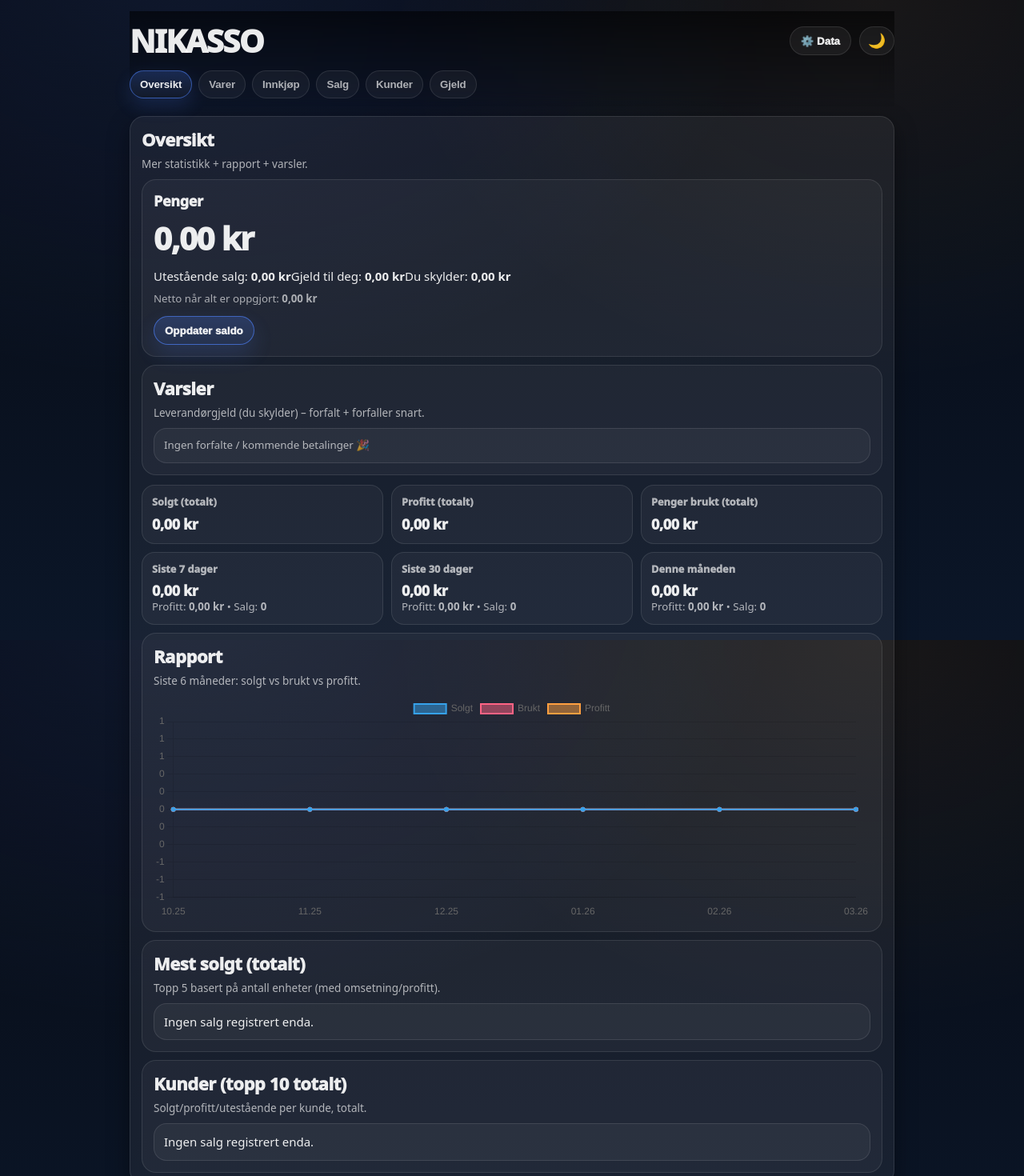
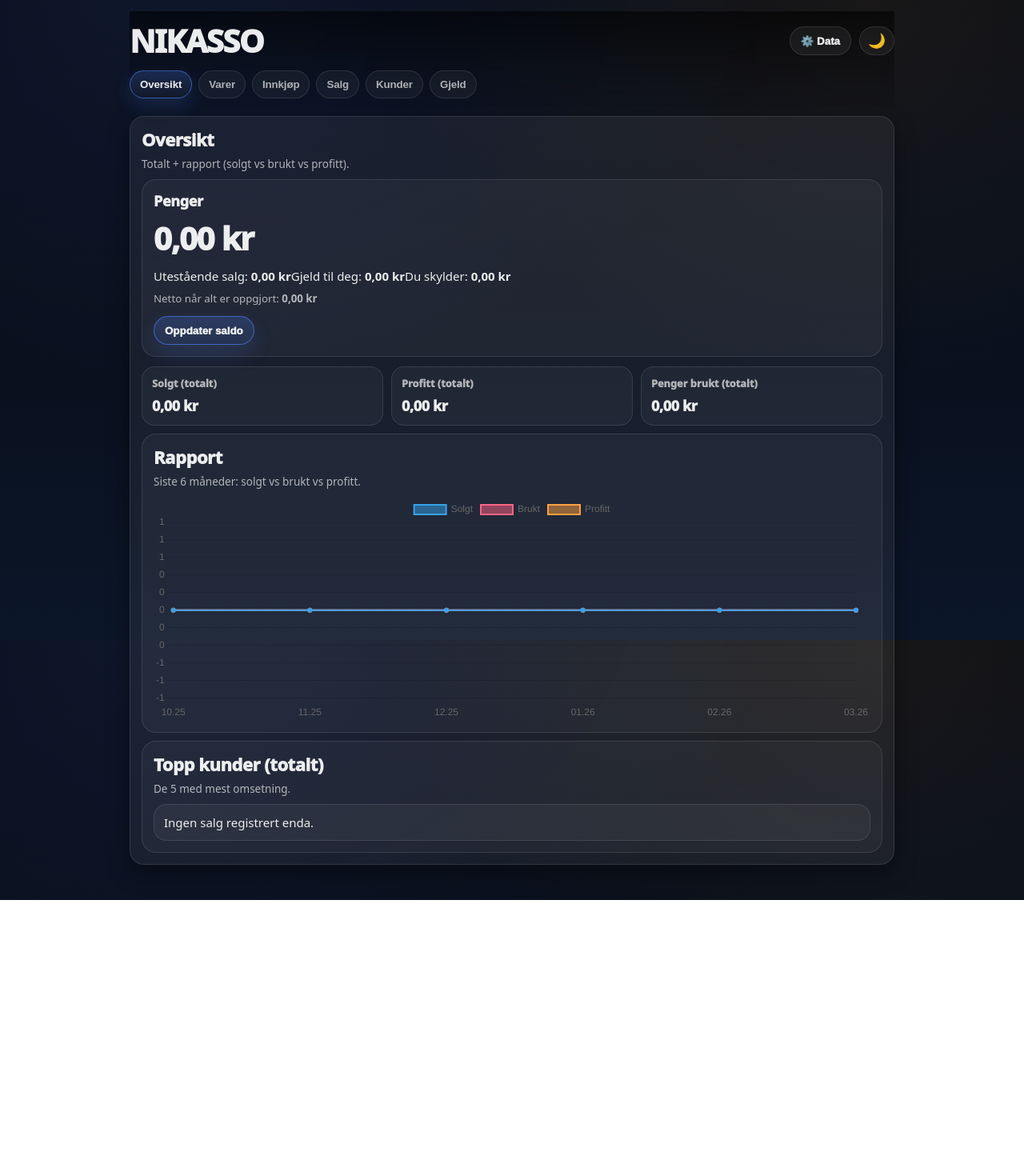
Before and after one commit to nikolaihoffmann-svg/Nikasso-, a React (Vite) app: page / in a window 1280 px wide. Shown: the top 1470 px of the page at 80% size. After the commit the page ends 1125 px from the top, so only its background shows below. Built offline with nearby package versions, Linux system fonts and the light colour scheme.

Commit message:
Update Oversikt.tsx

```diff
--- a/src/pages/Oversikt.tsx
+++ b/src/pages/Oversikt.tsx
@@ -48,37 +48,10 @@ function isAfter(dateIso: string, from: Date) {
   return Number.isFinite(d.getTime()) && d.getTime() >= from.getTime();
 }
 
-function startOfMonth(d = new Date()) {
-  return new Date(d.getFullYear(), d.getMonth(), 1, 0, 0, 0, 0);
-}
-
 function monthKey(d: Date) {
   const y = d.getFullYear();
   const m = String(d.getMonth() + 1).padStart(2, "0");
   return `${y}-${m}`;
-}
-
-function parseDateOnly(dateStr?: string) {
-  if (!dateStr) return null;
-  const d = new Date(`${dateStr}T12:00:00`);
-  return Number.isFinite(d.getTime()) ? d : null;
-}
-
-function daysUntil(dueDate?: string) {
-  const d = parseDateOnly(dueDate);
-  if (!d) return null;
-  const now = new Date();
-  const diff = d.getTime() - now.getTime();
-  return Math.ceil(diff / (1000 * 60 * 60 * 24));
-}
-
-function dueLabel(dueDate?: string) {
-  const n = daysUntil(dueDate);
-  if (n === null) return null;
-  if (n < 0) return { kind: "overdue" as const, text: `Forfalt (${Math.abs(n)}d)` };
-  if (n === 0) return { kind: "soon" as const, text: "Forfaller i dag" };
-  if (n <= 7) return { kind: "soon" as const, text: `Forfaller om ${n}d` };
-  return { kind: "ok" as const, text: `Forfaller om ${n}d` };
 }
 
 function saleLinesSafe(s: Sale): SaleLine[] {
@@ -125,10 +98,6 @@ export function Oversikt() {
     return m;
   }, []);
 
-  const from7 = useMemo(() => new Date(Date.now() - 7 * 24 * 60 * 60 * 1000), []);
-  const from30 = useMemo(() => new Date(Date.now() - 30 * 24 * 60 * 60 * 1000), []);
-  const fromMonth = useMemo(() => startOfMonth(new Date()), []);
-
   function calcProfitForSale(s: any) {
     const lines = saleLinesSafe(s as Sale);
     if (lines.length > 0) {
@@ -141,7 +110,6 @@ export function Oversikt() {
         return acc + (unitPrice - unitCost) * qty;
       }, 0);
     }
-
     const unitCost = Number.isFinite(Number(s.unitCostAtSale)) ? Number(s.unitCostAtSale) : byItemId.get(s.itemId)?.cost ?? 0;
     const qty = Number(s.qty ?? 0);
     const unitPrice = Number(s.unitPrice ?? 0);
@@ -153,15 +121,9 @@ export function Oversikt() {
     const unpaidReceivablesTotal = receivables.reduce((a, r) => a + Math.max(0, receivableRemaining(r)), 0);
     const unpaidPayablesTotal = payables.reduce((a, p) => a + Math.max(0, payableRemaining(p)), 0);
 
-    const s7 = sales.filter((s) => isAfter(s.createdAt, from7));
-    const s30 = sales.filter((s) => isAfter(s.createdAt, from30));
-    const sm = sales.filter((s) => isAfter(s.createdAt, fromMonth));
-
-    const sumRevenue = (list: any[]) => list.reduce((a, b) => a + (Number(b.total) || 0), 0);
-    const sumProfit = (list: any[]) => list.reduce((a, b) => a + calcProfitForSale(b), 0);
-
-    const spentTotal = purchases.reduce((a, p) => a + (Number(p.total) || 0), 0);
-    const spent30 = purchases.filter((p) => isAfter(p.createdAt, from30)).reduce((a, p) => a + (Number(p.total) || 0), 0);
+    const revenueAll = sales.reduce((a, s) => a + (Number(s.total) || 0), 0);
+    const profitAll = sales.reduce((a, s) => a + calcProfitForSale(s), 0);
+    const spentAll = purchases.reduce((a, p) => a + (Number(p.total) || 0), 0);
 
     const netWhenSettled = Number(saldo) + unpaidSalesTotal + unpaidReceivablesTotal - unpaidPayablesTotal;
 
@@ -171,76 +133,12 @@ export function Oversikt() {
       unpaidPayablesTotal,
       netWhenSettled,
 
-      spentTotal,
-      spent30,
+      revenueAll,
+      profitAll,
+      spentAll,
+    };
+  }, [sales, receivables, payables, purchases, saldo, byItemId]);
 
-      revenue7: sumRevenue(s7),
-      profit7: sumProfit(s7),
-      count7: s7.length,
-
-      revenue30: sumRevenue(s30),
-      profit30: sumProfit(s30),
-      count30: s30.length,
-
-      revenueM: sumRevenue(sm),
-      profitM: sumProfit(sm),
-      countM: sm.length,
-
-      revenueAll: sumRevenue(sales),
-      profitAll: sumProfit(sales),
-      countAll: sales.length,
-    };
-  }, [sales, receivables, payables, purchases, saldo, from7, from30, fromMonth, byItemId]);
-
-  // Varsler leverandør (du skylder)
-  const alerts = useMemo(() => {
-    const list = payables
-      .map((p) => ({ p, remain: Math.max(0, payableRemaining(p)), label: dueLabel(p.dueDate) }))
-      .filter((x) => x.remain > 0)
-      .sort((a, b) => {
-        const ad = parseDateOnly(a.p.dueDate)?.getTime() ?? Number.POSITIVE_INFINITY;
-        const bd = parseDateOnly(b.p.dueDate)?.getTime() ?? Number.POSITIVE_INFINITY;
-        return ad - bd;
-      });
-
-    const overdue = list.filter((x) => x.label?.kind === "overdue").slice(0, 5);
-    const soon = list.filter((x) => x.label?.kind === "soon").slice(0, 5);
-
-    return { overdue, soon };
-  }, [payables]);
-
-  // Topp solgt (totalt, ikke bare 30 dager)
-  const mostSoldAll = useMemo(() => {
-    const map = new Map<string, { itemId: string; name: string; qty: number; revenue: number; profit: number }>();
-
-    for (const s of sales) {
-      const lines = saleLinesSafe(s);
-      for (const l of lines) {
-        const key = l.itemId || l.itemName;
-
-        const unitCost = Number.isFinite(Number(l.unitCostAtSale))
-          ? Number(l.unitCostAtSale)
-          : byItemId.get(l.itemId)?.cost ?? 0;
-
-        const prev = map.get(key) || { itemId: String(l.itemId), name: String(l.itemName), qty: 0, revenue: 0, profit: 0 };
-        const qty = Number(l.qty) || 0;
-        const rev = (Number(l.unitPrice) || 0) * qty;
-        const prof = ((Number(l.unitPrice) || 0) - unitCost) * qty;
-
-        prev.qty += qty;
-        prev.revenue += rev;
-        prev.profit += prof;
-
-        map.set(key, prev);
-      }
-    }
-
-    const arr = Array.from(map.values());
-    arr.sort((a, b) => b.qty - a.qty || b.revenue - a.revenue);
-    return arr.slice(0, 5);
-  }, [sales, byItemId]);
-
-  // Chart data (last 6 months): revenue vs spent + profit
   const chartData = useMemo(() => {
     const months: string[] = [];
     const now = new Date();
@@ -251,9 +149,11 @@ export function Oversikt() {
 
     const revBy = new Map<string, number>();
     const profitBy = new Map<string, number>();
+    const spentBy = new Map<string, number>();
     for (const m of months) {
       revBy.set(m, 0);
       profitBy.set(m, 0);
+      spentBy.set(m, 0);
     }
 
     for (const s of sales) {
@@ -265,9 +165,6 @@ export function Oversikt() {
       profitBy.set(k, (profitBy.get(k) || 0) + calcProfitForSale(s));
     }
 
-    const spentBy = new Map<string, number>();
-    for (const m of months) spentBy.set(m, 0);
-
     for (const p of purchases) {
       const d = new Date(p.createdAt);
       if (!Number.isFinite(d.getTime())) continue;
@@ -278,7 +175,7 @@ export function Oversikt() {
 
     const labels = months.map((m) => {
       const [y, mm] = m.split("-");
-      return `${mm}.${y.slice(2)}`; // 03.26
+      return `${mm}.${y.slice(2)}`;
     });
 
     return {
@@ -289,12 +186,10 @@ export function Oversikt() {
     };
   }, [sales, purchases, byItemId]);
 
-  // Render chart
   useEffect(() => {
     const canvas = chartRef.current;
     if (!canvas) return;
 
-    // destroy old
     if (chartInst.current) {
       chartInst.current.destroy();
       chartInst.current = null;
@@ -308,27 +203,9 @@ export function Oversikt() {
       data: {
         labels: chartData.labels,
         datasets: [
-          {
-            label: "Solgt",
-            data: chartData.revenue,
-            tension: 0.25,
-            borderWidth: 2,
-            pointRadius: 2,
-          },
-          {
-            label: "Brukt",
-            data: chartData.spent,
-            tension: 0.25,
-            borderWidth: 2,
-            pointRadius: 2,
-          },
-          {
-            label: "Profitt",
-            data: chartData.profit,
-            tension: 0.25,
-            borderWidth: 2,
-            pointRadius: 2,
-          },
+          { label: "Solgt", data: chartData.revenue, tension: 0.25, borderWidth: 2, pointRadius: 2 },
+          { label: "Brukt", data: chartData.spent, tension: 0.25, borderWidth: 2, pointRadius: 2 },
+          { label: "Profitt", data: chartData.profit, tension: 0.25, borderWidth: 2, pointRadius: 2 },
         ],
       },
       options: {
@@ -344,19 +221,20 @@ export function Oversikt() {
         },
         scales: {
           y: {
+            border: { display: false }, // ✅ erstatter grid.drawBorder (som ikke finnes)
+            grid: { display: true },
             ticks: {
               callback: (v) => {
                 const n = Number(v);
                 if (!Number.isFinite(n)) return String(v);
-                // short format
                 if (Math.abs(n) >= 1000000) return `${Math.round(n / 100000) / 10}M`;
                 if (Math.abs(n) >= 1000) return `${Math.round(n / 100) / 10}k`;
                 return `${Math.round(n)}`;
               },
             },
-            grid: { drawBorder: false },
           },
           x: {
+            border: { display: false },
             grid: { display: false },
           },
         },
@@ -371,35 +249,29 @@ export function Oversikt() {
     };
   }, [chartData]);
 
-  // Top customers (total)
-  const perCustomerAll = useMemo(() => {
-    const map = new Map<string, { name: string; revenue: number; profit: number; unpaid: number; count: number }>();
-
+  const topCustomers = useMemo(() => {
+    const map = new Map<string, { name: string; revenue: number; profit: number; count: number }>();
     for (const s of sales) {
       const key = s.customerId ? `c:${s.customerId}` : "anon";
       const name =
         s.customerName ||
         (s.customerId ? customers.find((c) => c.id === s.customerId)?.name : null) ||
         "Anonym";
-
-      const prev = map.get(key) || { name, revenue: 0, profit: 0, unpaid: 0, count: 0 };
+      const prev = map.get(key) || { name, revenue: 0, profit: 0, count: 0 };
       prev.revenue += Number(s.total) || 0;
       prev.profit += calcProfitForSale(s);
       prev.count += 1;
-      prev.unpaid += Math.max(0, saleRemaining(s));
       map.set(key, prev);
     }
-
     const arr = Array.from(map.values());
     arr.sort((a, b) => b.revenue - a.revenue);
-    return arr.slice(0, 10);
+    return arr.slice(0, 5);
   }, [sales, customers, byItemId]);
 
   function openSaldoModal() {
     setSaldoInput(String(saldo));
     setSaldoOpen(true);
   }
-
   function saveSaldo() {
     const v = toNum(saldoInput);
     setSaldo(v);
@@ -409,9 +281,8 @@ export function Oversikt() {
   return (
     <div className="card">
       <div className="cardTitle">Oversikt</div>
-      <div className="cardSub">Mer statistikk + rapport + varsler.</div>
+      <div className="cardSub">Totalt + rapport (solgt vs brukt vs profitt).</div>
 
-      {/* Penger */}
       <div className="card" style={{ marginTop: 0 }}>
         <div className="cardTitle" style={{ fontSize: 18, marginBottom: 8 }}>
           Penger
@@ -431,7 +302,7 @@ export function Oversikt() {
           </span>
         </div>
 
-        <div className="itemMeta" style={{ marginTop: 10, opacity: 0.95 }}>
+        <div className="itemMeta" style={{ marginTop: 10 }}>
           Netto når alt er oppgjort: <b>{fmtKr(totals.netWhenSettled)}</b>
         </div>
 
@@ -442,43 +313,6 @@ export function Oversikt() {
         </div>
       </div>
 
-      {/* Varsler */}
-      <div className="card">
-        <div className="cardTitle">Varsler</div>
-        <div className="cardSub">Leverandørgjeld (du skylder) – forfalt + forfaller snart.</div>
-
-        <div className="list">
-          {alerts.overdue.length === 0 && alerts.soon.length === 0 ? (
-            <div className="item">
-              <div className="itemMeta">Ingen forfalte / kommende betalinger 🎉</div>
-            </div>
-          ) : null}
-
-          {alerts.overdue.map(({ p, remain, label }) => (
-            <div key={p.id} className="item low">
-              <p className="itemTitle">{p.supplierName}</p>
-              <div className="itemMeta">
-                <span className="badge danger">{label?.text ?? "Forfalt"}</span>{" "}
-                <span className="badge warn">Gjenstår: {fmtKr(remain)}</span>
-                {p.dueDate ? <> • Forfall: <b>{p.dueDate}</b></> : null}
-              </div>
-            </div>
-          ))}
-
-          {alerts.soon.map(({ p, remain, label }) => (
-            <div key={p.id} className="item">
-              <p className="itemTitle">{p.supplierName}</p>
-              <div className="itemMeta">
-                <span className="badge warn">{label?.text ?? "Forfaller snart"}</span>{" "}
-                <span className="badge warn">Gjenstår: {fmtKr(remain)}</span>
-                {p.dueDate ? <> • Forfall: <b>{p.dueDate}</b></> : null}
-              </div>
-            </div>
-          ))}
-        </div>
-      </div>
-
-      {/* KPI */}
       <div className="metricGrid" style={{ marginTop: 12 }}>
         <div className="metricCard">
           <div className="metricTitle">Solgt (totalt)</div>
@@ -490,84 +324,31 @@ export function Oversikt() {
         </div>
         <div className="metricCard">
           <div className="metricTitle">Penger brukt (totalt)</div>
-          <div className="metricValue">{fmtKr(totals.spentTotal)}</div>
+          <div className="metricValue">{fmtKr(totals.spentAll)}</div>
         </div>
       </div>
 
-      <div className="metricGrid" style={{ marginTop: 10 }}>
-        <div className="metricCard">
-          <div className="metricTitle">Siste 7 dager</div>
-          <div className="metricValue">{fmtKr(totals.revenue7)}</div>
-          <div className="itemMeta">
-            Profitt: <b>{fmtKr(totals.profit7)}</b> • Salg: <b>{totals.count7}</b>
-          </div>
-        </div>
-        <div className="metricCard">
-          <div className="metricTitle">Siste 30 dager</div>
-          <div className="metricValue">{fmtKr(totals.revenue30)}</div>
-          <div className="itemMeta">
-            Profitt: <b>{fmtKr(totals.profit30)}</b> • Salg: <b>{totals.count30}</b>
-          </div>
-        </div>
-        <div className="metricCard">
-          <div className="metricTitle">Denne måneden</div>
-          <div className="metricValue">{fmtKr(totals.revenueM)}</div>
-          <div className="itemMeta">
-            Profitt: <b>{fmtKr(totals.profitM)}</b> • Salg: <b>{totals.countM}</b>
-          </div>
-        </div>
-      </div>
-
-      {/* Chart */}
       <div className="card">
         <div className="cardTitle">Rapport</div>
         <div className="cardSub">Siste 6 måneder: solgt vs brukt vs profitt.</div>
-
         <div style={{ height: 280 }}>
           <canvas ref={chartRef} />
         </div>
       </div>
 
-      {/* Mest solgt (totalt) */}
       <div className="card">
-        <div className="cardTitle">Mest solgt (totalt)</div>
-        <div className="cardSub">Topp 5 basert på antall enheter (med omsetning/profitt).</div>
-
+        <div className="cardTitle">Topp kunder (totalt)</div>
+        <div className="cardSub">De 5 med mest omsetning.</div>
         <div className="list">
-          {mostSoldAll.length === 0 ? (
-            <div className="item">Ingen salg registrert enda.</div>
-          ) : (
-            mostSoldAll.map((x) => (
-              <div key={x.itemId || x.name} className="item">
-                <p className="itemTitle">{x.name}</p>
-                <div className="itemMeta">
-                  Antall: <b>{x.qty}</b> • Solgt: <b>{fmtKr(x.revenue)}</b> • Profitt: <b>{fmtKr(x.profit)}</b>
-                </div>
+          {topCustomers.map((c) => (
+            <div key={c.name} className="item">
+              <p className="itemTitle">{c.name}</p>
+              <div className="itemMeta">
+                Solgt: <b>{fmtKr(c.revenue)}</b> • Profitt: <b>{fmtKr(c.profit)}</b> • Salg: <b>{c.count}</b>
               </div>
-            ))
-          )}
-        </div>
-      </div>
-
-      {/* Kunder (totalt) */}
-      <div className="card">
-        <div className="cardTitle">Kunder (topp 10 totalt)</div>
-        <div className="cardSub">Solgt/profitt/utestående per kunde, totalt.</div>
-
-        <div className="list">
-          {perCustomerAll.length === 0 ? (
-            <div className="item">Ingen salg registrert enda.</div>
-          ) : (
-            perCustomerAll.map((c) => (
-              <div key={c.name} className="item">
-                <p className="itemTitle">{c.name}</p>
-                <div className="itemMeta">
-                  Solgt: <b>{fmtKr(c.revenue)}</b> • Profitt: <b>{fmtKr(c.profit)}</b> • Salg: <b>{c.count}</b> • Utestående:{" "}
-                  <b>{fmtKr(c.unpaid)}</b>
-                </div>
-              </div>
-            ))
-          )}
+            </div>
+          ))}
+          {topCustomers.length === 0 ? <div className="item">Ingen salg registrert enda.</div> : null}
         </div>
       </div>
 
@@ -586,10 +367,6 @@ export function Oversikt() {
               Avbryt
             </button>
           </div>
-
-          <div className="itemMeta" style={{ marginTop: 6 }}>
-            Saldo endres manuelt. Utestående/skyld oppdateres automatisk av salg/gjeld/innkjøp.
-          </div>
         </div>
       </Modal>
     </div>
```
